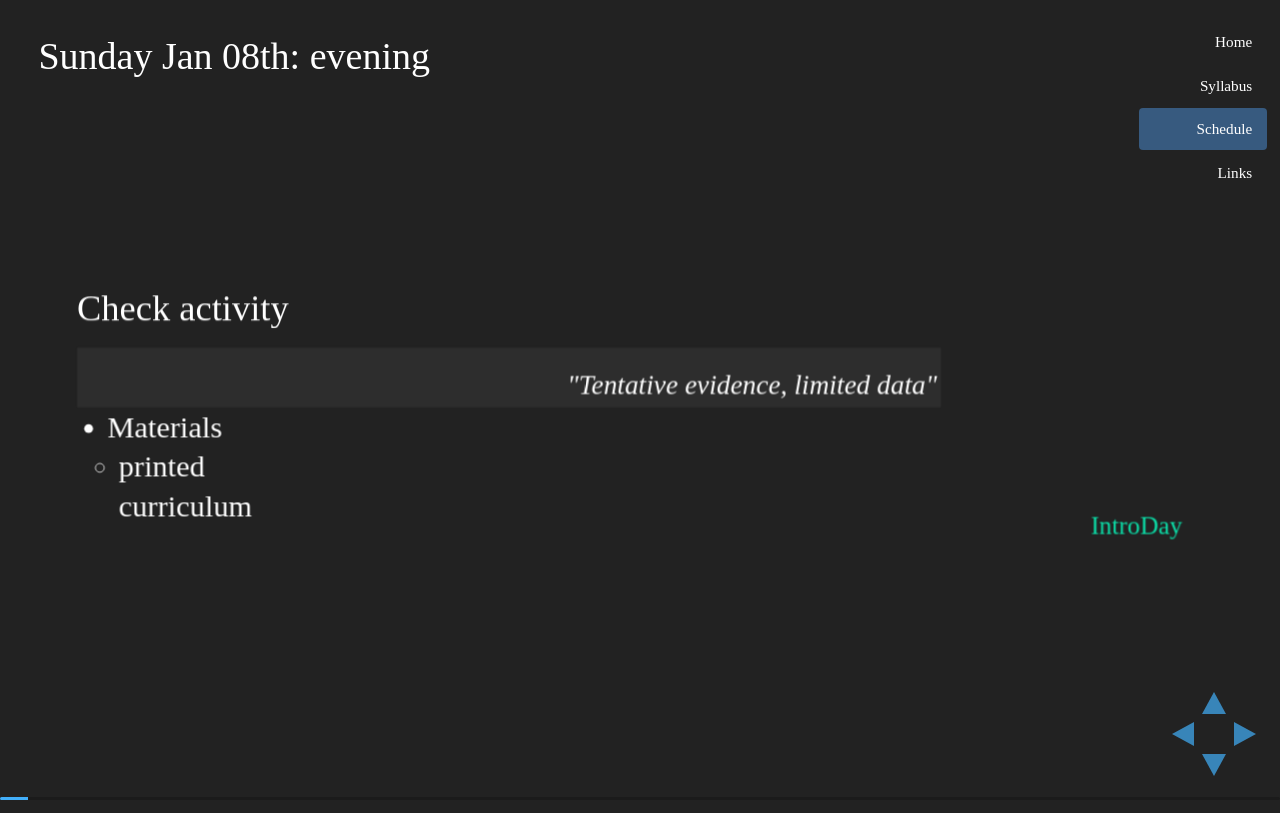
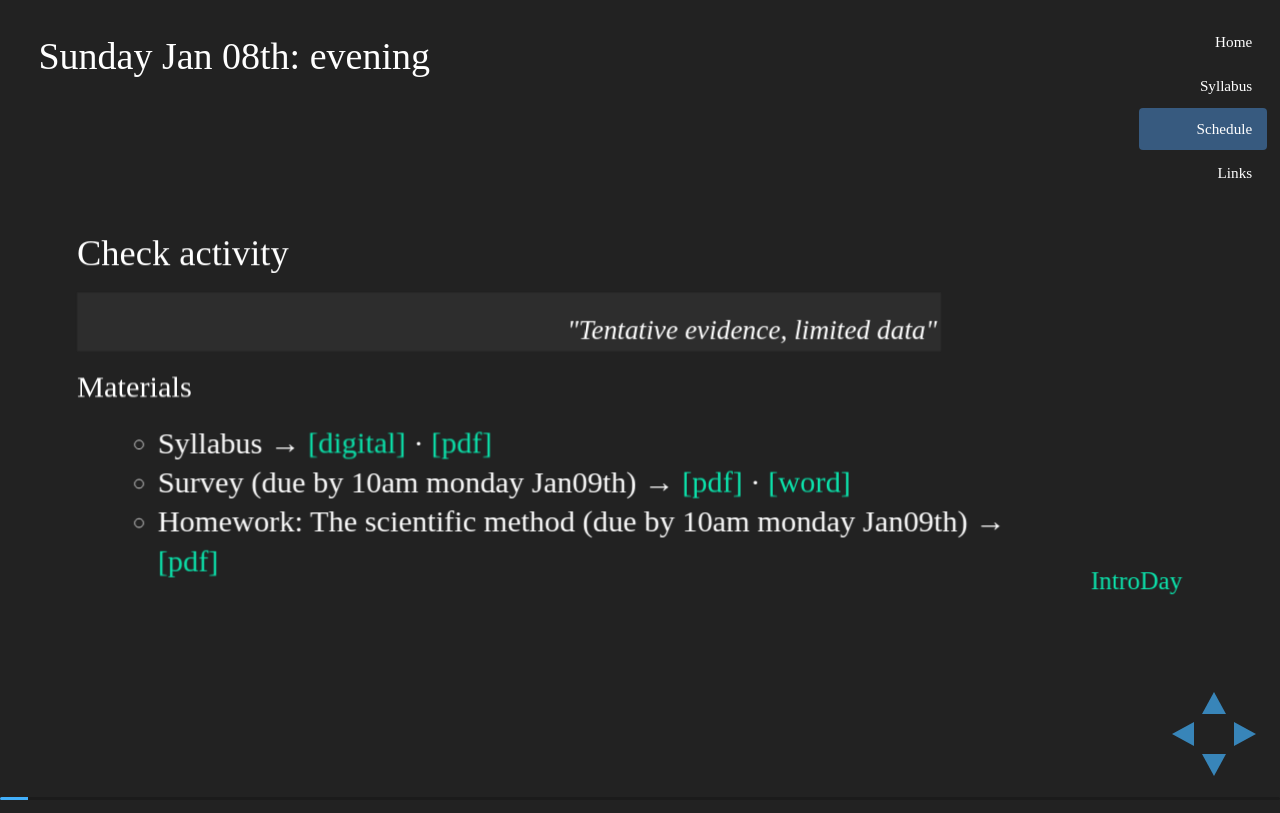
Before and after one commit to CitSci2017/CitSci2017.github.io, a plain HTML site: page schedule.html in a window 1280 px wide. Both pictures are taken after a click on the link "Syllabus and checks activity". Drawn offline with Linux system fonts and the light colour scheme; a web font is replaced by a local one.

Commit message:
intro day documents and updates

```diff
--- a/schedule.html
+++ b/schedule.html
@@ -74,11 +74,12 @@
 										<blockquote class="blockquote-reverse" style="margin-right: 28%; font-size: 90%; width: 75%">
 											<p style= "text-align: right"><cite>"Tentative evidence, limited data"</cite></p>
 										</blockquote>
-										<ul>
-											<li>Materials</li>
-											<ul style="margin-left: 5%; list-style-type:circle">
-												<li>printed curriculum</li>
-											</ul>
+										<p>Materials<p>
+										<ul style="margin-left: 7%; list-style-type:circle; width: 75%">
+											<li>Syllabus &rarr; <a href="./syllabus.html">[digital]</a> &middot; <a href="./resources/jan08/syllabus.pdf">[pdf]</a></li>
+											<li>Survey (due by 10am monday Jan09th) &rarr; <a href="./resources/jan08/survey.pdf">[pdf]</a> &middot; <a href="./resources/jan08/survey_word.docx">[word]</a></li>
+											<li>Homework: The scientific method (due by 10am monday Jan09th) &rarr; <a href="./resources/jan08/scientificMethod.pdf">[pdf]</a></li>
+										</ul>
 											<footer class="tF"><a href="#/introday"> IntroDay</a></footer>
 									</section>
 
@@ -95,6 +96,7 @@
 											<ul style="margin-left: 5%; list-style-type:circle">
 												<li>survey</li>
 											</ul>
+										</ul>
 											<footer class="tF"><a href="#/introday"> IntroDay</a></footer>
 									</section>
 
```
Also changed, not shown: syllabus.html (+1 -1 lines), 4 other files.
